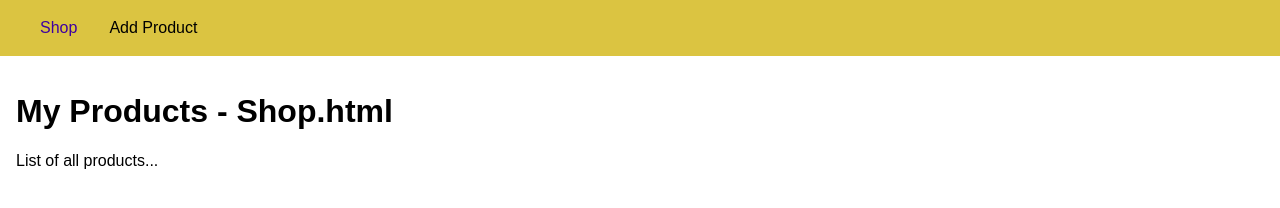
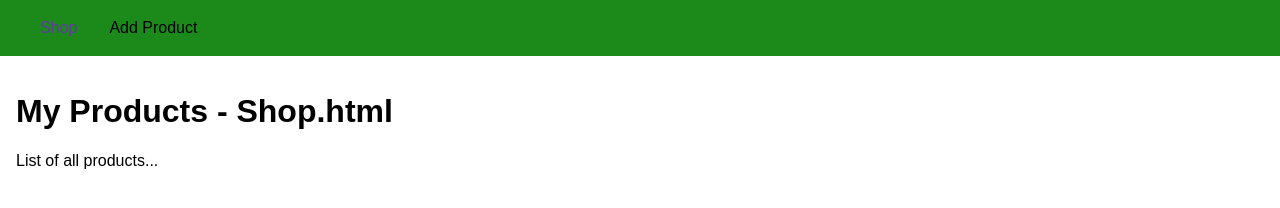
Before and after one commit to LiamJDesmond84/NodeJS-Express-App, a website: page views/shop.html in a window 1280 px wide. Shown: the top 208 px of the page. Drawn offline with Linux system fonts and the light colour scheme.

Commit message:
Adding CSS

```diff
--- a/public/css/style.css
+++ b/public/css/style.css
@@ -11,7 +11,7 @@ main {
 .main-header {
     width: 100%;
     height: 3.5rem;
-    background-color: #dbc441;
+    background-color: #1b8a1b;
     padding: 0 1.5rem;
 }
 
@@ -41,7 +41,7 @@ main {
 .main-header__item a:hover,
 .main-header__item a:active,
 .main-header__item a.active {
-    color: #3e00a1;
+    color: rgb(97, 59, 158);
 }
 
 .product-form {
```
Also changed, not shown: app.js (+5 -4 lines).
